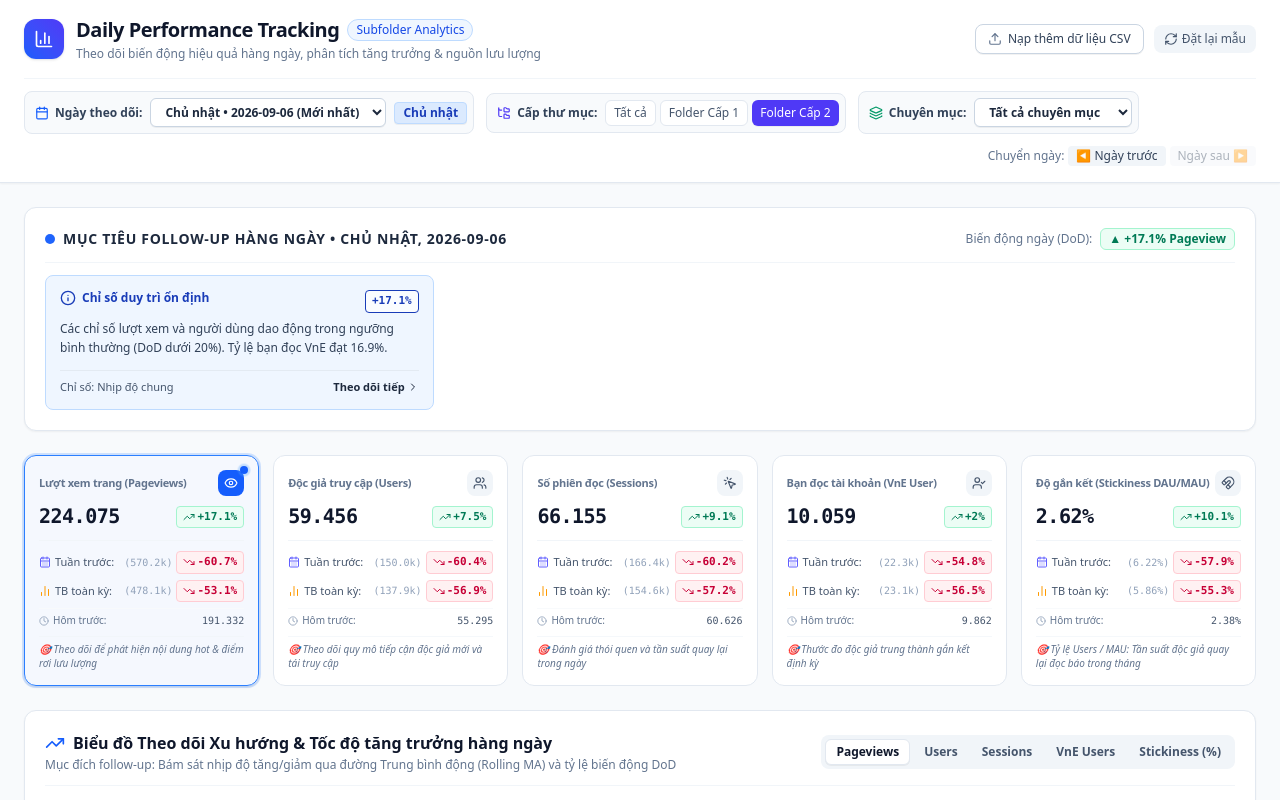
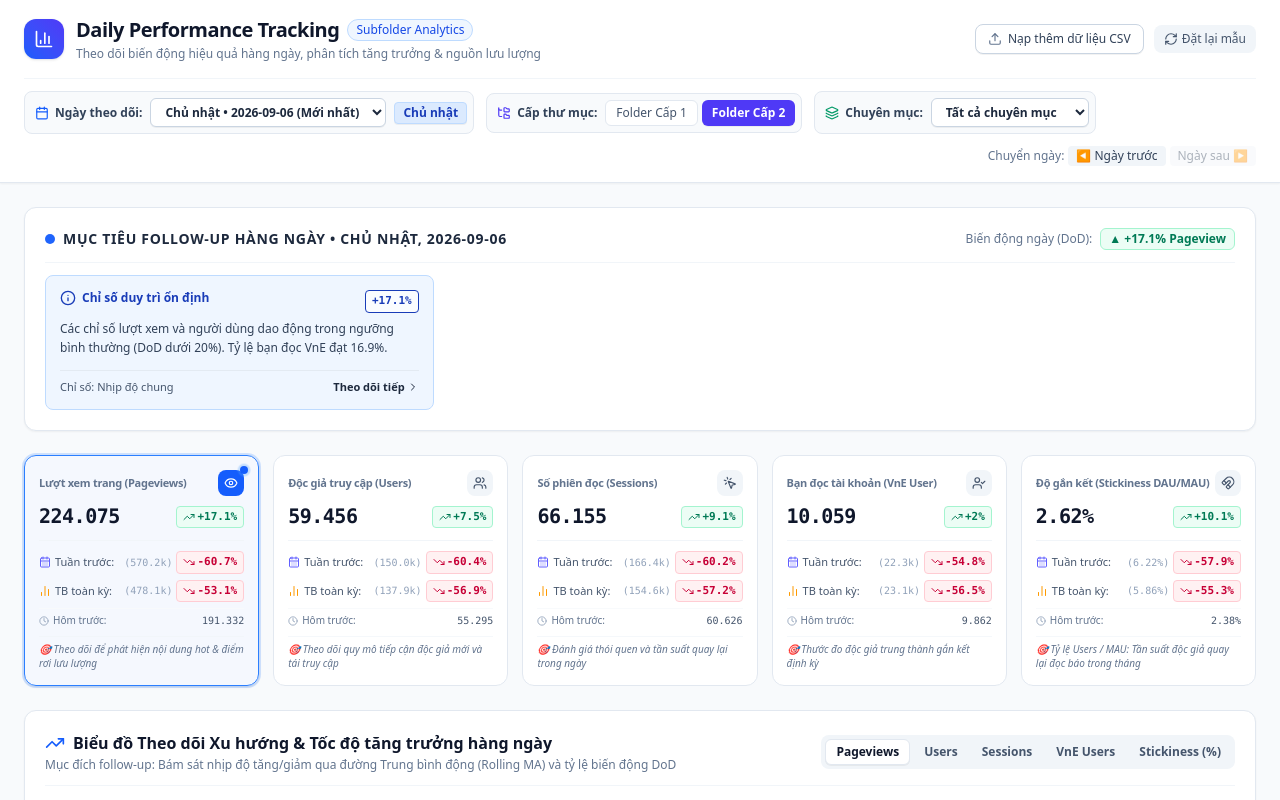
Before and after one commit to vinh-ngoquang/Vne-go-test, a React (Vite) app: page / in a window 1280 px wide. Shown: the top 800 px of the page. Built offline with nearby package versions, Linux system fonts and the light colour scheme.

Commit message:
refactor: restrict folder selection to Cấp 1 and 2
Remove the 'ALL' option to enforce strict filtering by folder type and ensure default selection consistency.

```diff
--- a/src/App.tsx
+++ b/src/App.tsx
@@ -54,9 +54,16 @@ export default function App() {
     }
   }, [allDates, selectedDate]);
 
+  // Ensure folderType is strictly 'Folder Cấp 1' or 'Folder Cấp 2'
+  useEffect(() => {
+    if (folderType !== 'Folder Cấp 1' && folderType !== 'Folder Cấp 2') {
+      setFolderType('Folder Cấp 2');
+    }
+  }, [folderType]);
+
   // All unique categories in current folder scope
   const categories = useMemo(() => {
-    const scoped = folderType === 'ALL' ? records : records.filter((r) => r.type_folder === folderType);
+    const scoped = records.filter((r) => r.type_folder === folderType);
     const set = new Set(scoped.map((r) => r.Catename).filter(Boolean));
     return Array.from(set).sort();
   }, [records, folderType]);
@@ -147,7 +154,7 @@ export default function App() {
 
   // Category breakdown for selected date vs prev date
   const categorySummaries = useMemo(() => {
-    const baseRecords = folderType === 'ALL' ? records : records.filter((r) => r.type_folder === folderType);
+    const baseRecords = records.filter((r) => r.type_folder === folderType);
     return aggregateByCategory(baseRecords, selectedDate, prevDate);
   }, [records, folderType, selectedDate, prevDate]);
 
--- a/src/components/Header.tsx
+++ b/src/components/Header.tsx
@@ -106,17 +106,17 @@ export const Header: React.FC<HeaderProps> = ({
               <span>Cấp thư mục:</span>
             </div>
             <div className="flex gap-1">
-              {['ALL', 'Folder Cấp 1', 'Folder Cấp 2'].map((type) => (
+              {['Folder Cấp 1', 'Folder Cấp 2'].map((type) => (
                 <button
                   key={type}
                   onClick={() => onChangeFolderType(type)}
-                  className={`px-2 py-1 text-xs rounded-md font-medium transition-colors cursor-pointer ${
+                  className={`px-2.5 py-1 text-xs rounded-md font-medium transition-colors cursor-pointer ${
                     folderType === type
-                      ? 'bg-indigo-600 text-white shadow-2xs'
+                      ? 'bg-indigo-600 text-white shadow-2xs font-semibold'
                       : 'bg-white text-slate-600 hover:bg-slate-100 border border-slate-200'
                   }`}
                 >
-                  {type === 'ALL' ? 'Tất cả' : type}
+                  {type}
                 </button>
               ))}
             </div>
```
